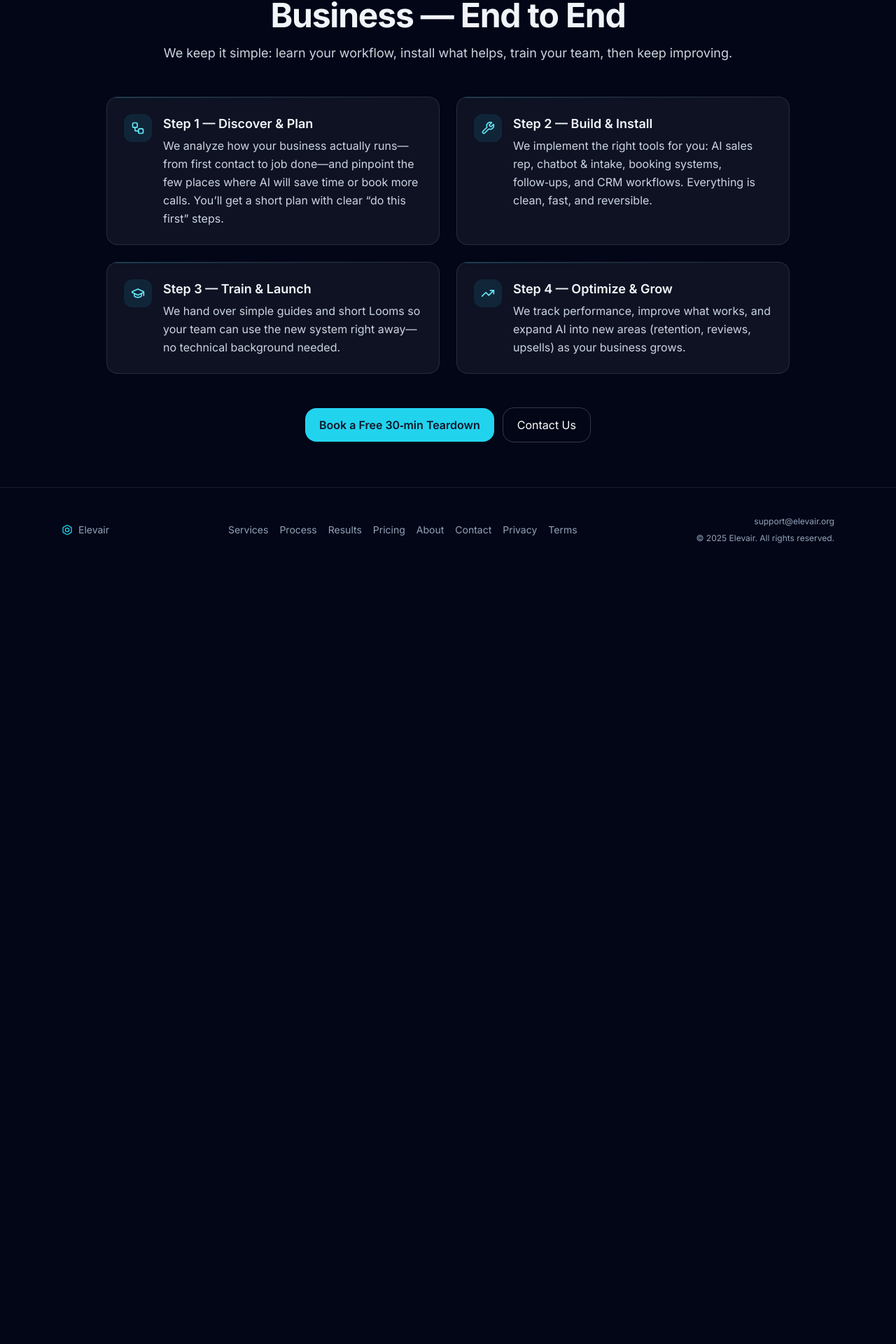
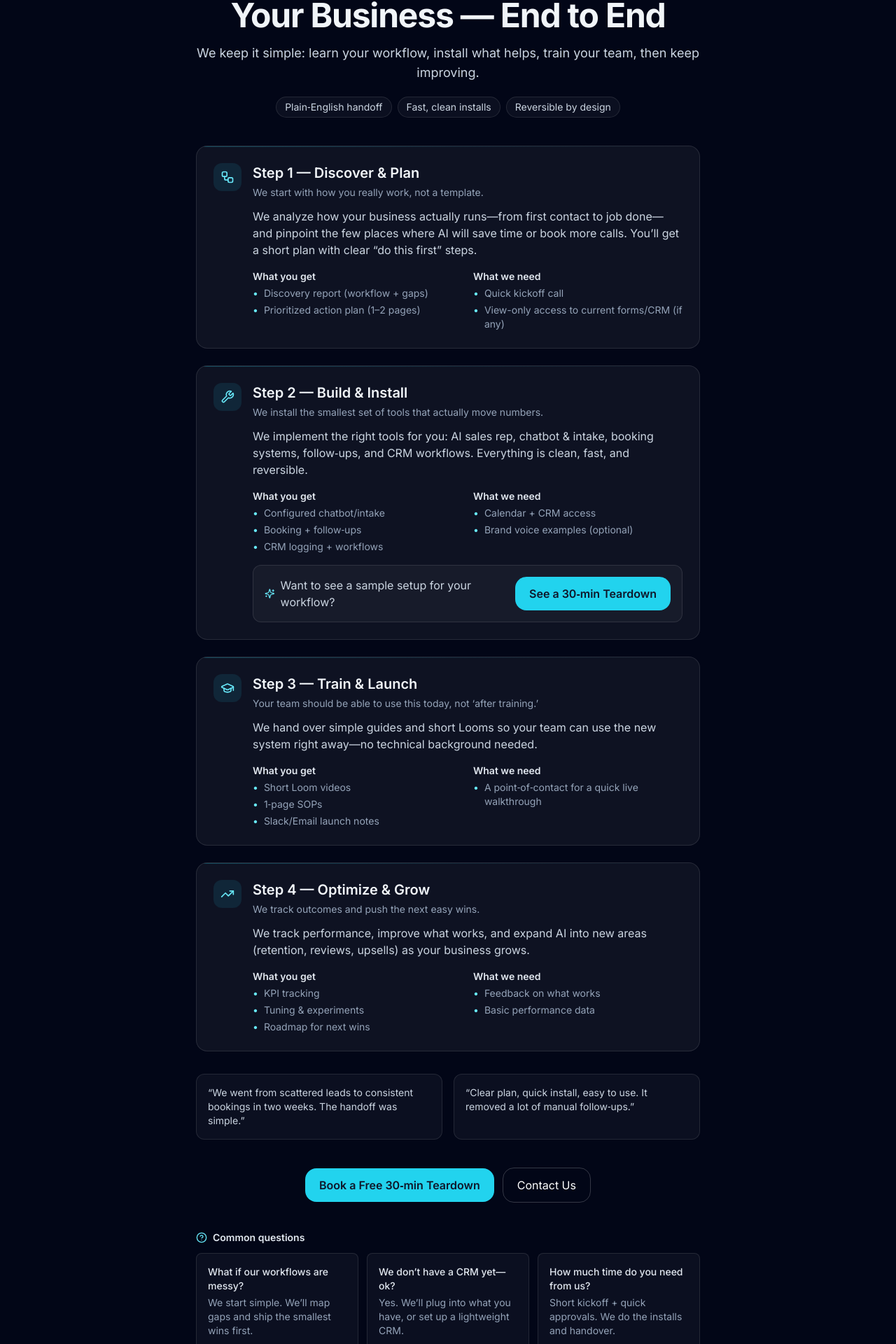
Before and after one commit to campbellhendee/elevair-clean, a Next.js app: page /process in a window 1280 px wide. Shown: the part 191-2111 px from the top of the page at 70% size. Before the commit the page ends 1008 px from the top, so only its background shows below. Built offline with nearby package versions, Linux system fonts and the light colour scheme; no server answers.

Commit message:
feat(process): convert to narrative single-column with leads, deliverables/inputs, inline CTA, proof strip, and mini FAQ; header pills; bg only behind body

```diff
--- a/app/process/page.tsx
+++ b/app/process/page.tsx
@@ -1,5 +1,5 @@
 import CTAButton from "../../components/CTAButton";
-import { Workflow, Wrench, GraduationCap, TrendingUp } from "lucide-react";
+import { Workflow, Wrench, GraduationCap, TrendingUp, Sparkles, HelpCircle } from "lucide-react";
 import type { ReactNode } from "react";
 
 export const metadata = {
@@ -8,59 +8,95 @@ export const metadata = {
     "Our simple process: discover & plan, build & install, train & launch, optimize & grow. Practical AI that books more calls without hiring.",
 };
 
+type StepItem = {
+  title: string;
+  desc: string;
+  icon: ReactNode;
+  get: string[];
+  need: string[];
+  lead?: string;
+};
+
 export default function ProcessPage() {
   const steps: StepItem[] = [
     {
       title: "Step 1 — Discover & Plan",
       desc:
         "We analyze how your business actually runs—from first contact to job done—and pinpoint the few places where AI will save time or book more calls. You’ll get a short plan with clear “do this first” steps.",
+      lead: "We start with how you really work, not a template.",
       icon: <Workflow className="h-5 w-5" />,
+      get: ["Discovery report (workflow + gaps)", "Prioritized action plan (1–2 pages)"],
+      need: ["Quick kickoff call", "View-only access to current forms/CRM (if any)"],
     },
     {
       title: "Step 2 — Build & Install",
       desc:
         "We implement the right tools for you: AI sales rep, chatbot & intake, booking systems, follow‑ups, and CRM workflows. Everything is clean, fast, and reversible.",
+      lead: "We install the smallest set of tools that actually move numbers.",
       icon: <Wrench className="h-5 w-5" />,
+      get: ["Configured chatbot/intake", "Booking + follow‑ups", "CRM logging + workflows"],
+      need: ["Calendar + CRM access", "Brand voice examples (optional)"],
     },
     {
       title: "Step 3 — Train & Launch",
       desc:
         "We hand over simple guides and short Looms so your team can use the new system right away—no technical background needed.",
+      lead: "Your team should be able to use this today, not ‘after training.’",
       icon: <GraduationCap className="h-5 w-5" />,
+      get: ["Short Loom videos", "1‑page SOPs", "Slack/Email launch notes"],
+      need: ["A point‑of‑contact for a quick live walkthrough"],
     },
     {
       title: "Step 4 — Optimize & Grow",
       desc:
         "We track performance, improve what works, and expand AI into new areas (retention, reviews, upsells) as your business grows.",
+      lead: "We track outcomes and push the next easy wins.",
       icon: <TrendingUp className="h-5 w-5" />,
+      get: ["KPI tracking", "Tuning & experiments", "Roadmap for next wins"],
+      need: ["Feedback on what works", "Basic performance data"],
     },
   ];
 
   return (
     <div className="min-h-screen bg-slate-950 text-slate-100">
-      <section
-        className="relative mx-auto max-w-5xl px-6 py-16"
-      >
-        <header className="text-center mb-12">
+      <section className="relative mx-auto max-w-3xl px-6 py-16">
+        {/* Clean header (no background behind H1/intro) */}
+        <header className="text-center mb-10">
           <h1 className="text-4xl font-bold tracking-tight sm:text-5xl mb-4">
             Our Process: AI That Works for Your Business — End to End
           </h1>
           <p className="text-lg text-slate-300">
             We keep it simple: learn your workflow, install what helps, train your team, then keep improving.
           </p>
+          <div className="mt-5 flex flex-wrap justify-center gap-2 text-sm">
+            <span className="rounded-full border border-white/10 bg-white/[0.04] px-3 py-1 text-slate-300">Plain‑English handoff</span>
+            <span className="rounded-full border border-white/10 bg-white/[0.04] px-3 py-1 text-slate-300">Fast, clean installs</span>
+            <span className="rounded-full border border-white/10 bg-white/[0.04] px-3 py-1 text-slate-300">Reversible by design</span>
+          </div>
         </header>
 
-        <div className="relative mt-6">
+        {/* Background only behind the body content for depth */}
+        <div className="relative">
           <div aria-hidden className="absolute inset-0 -z-10 bg-process" />
-          <div className="grid grid-cols-1 md:grid-cols-2 gap-6">
-            {steps.map((s) => (
-              <StepCard key={s.title} icon={s.icon} title={s.title}>
-                {s.desc}
-              </StepCard>
+
+          <div className="space-y-6">
+            {steps.map((s, i) => (
+              <StepPanel key={s.title} icon={s.icon} title={s.title} lead={s.lead}>
+                <p className="text-slate-300">{s.desc}</p>
+
+                <div className="mt-4 grid gap-4 sm:grid-cols-2">
+                  <BulletBlock title="What you get" bullets={s.get} />
+                  <BulletBlock title="What we need" bullets={s.need} />
+                </div>
+
+                {i === 1 && <InlineCTA />}
+              </StepPanel>
             ))}
           </div>
 
-          <div className="mt-12 flex flex-col sm:flex-row items-center justify-center gap-3">
+          <ProofStrip />
+
+          <div className="mt-10 flex flex-col sm:flex-row items-center justify-center gap-3">
             <CTAButton href="/book" placement="section" variant="primary">
               Book a Free 30‑min Teardown
             </CTAButton>
@@ -68,47 +104,95 @@ export default function ProcessPage() {
               Contact Us
             </CTAButton>
           </div>
+
+          <FAQ />
         </div>
-
       </section>
     </div>
   );
 }
 
-type StepItem = {
-  title: string;
-  desc: string;
-  icon: ReactNode;
-};
-
-function StepCard({
-  icon,
-  title,
-  children,
-}: {
-  icon: ReactNode;
-  title: string;
-  children: ReactNode;
-}) {
+function StepPanel({ icon, title, lead, children }: { icon: ReactNode; title: string; lead?: string; children: ReactNode }) {
   return (
-    <section className="relative overflow-hidden rounded-2xl border border-white/10 bg-white/5 p-6 h-full hover:border-white/20 transition-colors">
-      {/* subtle top accent */}
+    <section className="relative overflow-hidden rounded-2xl border border-white/10 bg-white/5 p-6">
       <div aria-hidden className="pointer-events-none absolute inset-x-0 top-0 h-px bg-gradient-to-r from-cyan-400/30 via-cyan-400/10 to-transparent" />
-
       <div className="flex items-start gap-4">
-        {/* Consistent icon circle (works for SVGs or emojis) */}
-        <div
-          className="shrink-0 grid place-items-center h-10 w-10 rounded-xl bg-cyan-400/10 text-cyan-300"
-          aria-hidden
-        >
+        <div className="shrink-0 grid place-items-center h-10 w-10 rounded-xl bg-cyan-400/10 text-cyan-300" aria-hidden>
           <span className="flex items-center justify-center text-[18px] leading-none">{icon}</span>
         </div>
-
         <div className="flex-1">
-          <h2 className="text-base sm:text-lg font-semibold mb-1">{title}</h2>
-          <p className="text-slate-300 text-base leading-relaxed">{children}</p>
+          <h2 className="text-lg sm:text-xl font-semibold">{title}</h2>
+          {lead && <p className="text-slate-400 text-sm mt-1">{lead}</p>}
+          <div className="mt-3">{children}</div>
         </div>
       </div>
     </section>
   );
 }
+
+function BulletBlock({ title, bullets }: { title: string; bullets: string[] }) {
+  return (
+    <div>
+      <h3 className="text-sm font-semibold text-slate-200 mb-1">{title}</h3>
+      <ul className="space-y-1">
+        {bullets.map((b) => (
+          <li key={b} className="text-sm text-slate-400 flex gap-2">
+            <span className="text-cyan-300">•</span>
+            <span>{b}</span>
+          </li>
+        ))}
+      </ul>
+    </div>
+  );
+}
+
+function InlineCTA() {
+  return (
+    <div className="mt-4 rounded-xl border border-white/10 bg-white/[0.04] p-4 flex flex-col gap-3 sm:flex-row sm:items-center sm:justify-between">
+      <div className="flex items-center gap-2 text-slate-300">
+        <Sparkles className="h-4 w-4 text-cyan-300" />
+        <span>Want to see a sample setup for your workflow?</span>
+      </div>
+      <CTAButton href="/book" placement="section" variant="primary" className="whitespace-nowrap">
+        See a 30‑min Teardown
+      </CTAButton>
+    </div>
+  );
+}
+
+function ProofStrip() {
+  return (
+    <div className="mt-8 grid gap-4 md:grid-cols-2">
+      <blockquote className="rounded-xl border border-white/10 bg-white/[0.04] p-4 text-sm text-slate-300">
+        “We went from scattered leads to consistent bookings in two weeks. The handoff was simple.”
+      </blockquote>
+      <blockquote className="rounded-xl border border-white/10 bg-white/[0.04] p-4 text-sm text-slate-300">
+        “Clear plan, quick install, easy to use. It removed a lot of manual follow‑ups.”
+      </blockquote>
+    </div>
+  );
+}
+
+function FAQ() {
+  return (
+    <div className="mt-10">
+      <h3 className="text-sm font-semibold text-slate-200 mb-3 flex items-center gap-2">
+        <HelpCircle className="h-4 w-4 text-cyan-300" /> Common questions
+      </h3>
+      <div className="grid gap-3 md:grid-cols-3">
+        <div className="rounded-lg border border-white/10 bg-white/[0.04] p-4">
+          <p className="text-sm font-medium text-slate-200">What if our workflows are messy?</p>
+          <p className="text-sm text-slate-400 mt-1">We start simple. We’ll map gaps and ship the smallest wins first.</p>
+        </div>
+        <div className="rounded-lg border border-white/10 bg-white/[0.04] p-4">
+          <p className="text-sm font-medium text-slate-200">We don’t have a CRM yet—ok?</p>
+          <p className="text-sm text-slate-400 mt-1">Yes. We’ll plug into what you have, or set up a lightweight CRM.</p>
+        </div>
+        <div className="rounded-lg border border-white/10 bg-white/[0.04] p-4">
+          <p className="text-sm font-medium text-slate-200">How much time do you need from us?</p>
+          <p className="text-sm text-slate-400 mt-1">Short kickoff + quick approvals. We do the installs and handover.</p>
+        </div>
+      </div>
+    </div>
+  );
+}
```
